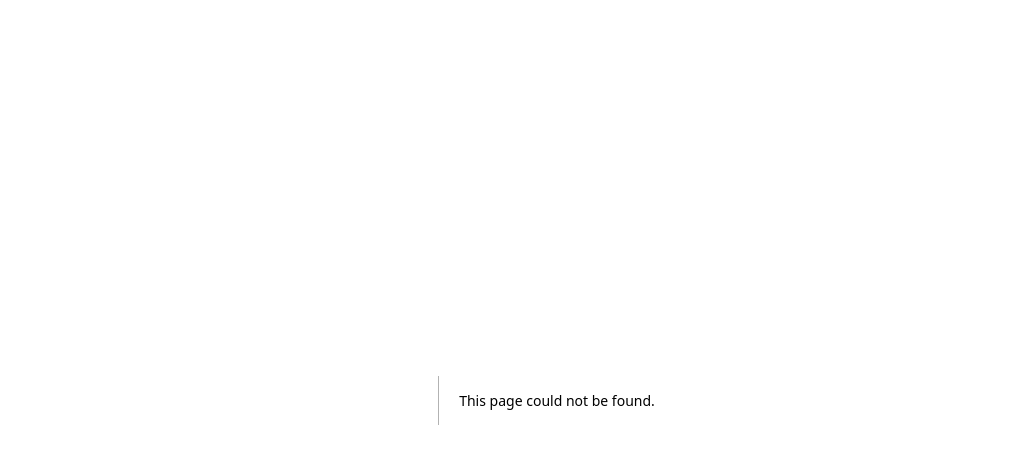
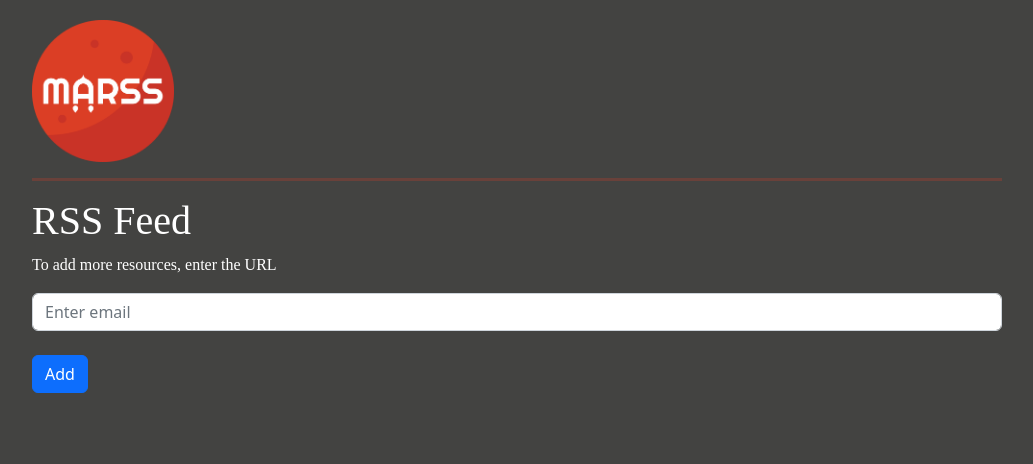
Before and after one commit to adamhrncir/marss, a Next.js app: page /settings in a window 1280 px wide. Before the commit this address had no page. Shown: the top 464 px of the page, without its empty margins (123-1156 px from the left). Built offline with nearby package versions, Linux system fonts and the light colour scheme; a web font is replaced by a local one.

Commit message:
Základ pro setting page

```diff
--- /dev/null
+++ b/app/settings/page.tsx
@@ -0,0 +1,53 @@
+import Image from 'next/image'
+import { Inter } from 'next/font/google'
+
+
+const inter = Inter({ subsets: ['latin'] })
+
+export default function Home() {
+  return (
+<>
+<div className='main'>
+
+
+  <div className="row">
+
+    <div className="col-sm-2">
+      <div className="logo">
+    <Image
+        src="/images/logo.png"
+        width={150}
+        height={150}
+        alt="logo"
+        layout="responsive"
+      />
+    </div>
+    </div>
+    <div className="col-sm-10">
+
+    </div>
+  </div>
+
+
+<hr></hr>
+
+
+
+<h1>RSS Feed</h1>
+<p>To add more resources, enter the URL</p>
+
+<form>
+  <div className="form-group">
+    <input type="url" className="form-control" id="exampleInputEmail1"  placeholder="Enter email"/>
+  </div>
+  <br></br>
+  <button type="submit" className="btn btn-primary">Add</button>
+</form>
+
+
+
+
+</div>
+</>
+  )
+}
```
